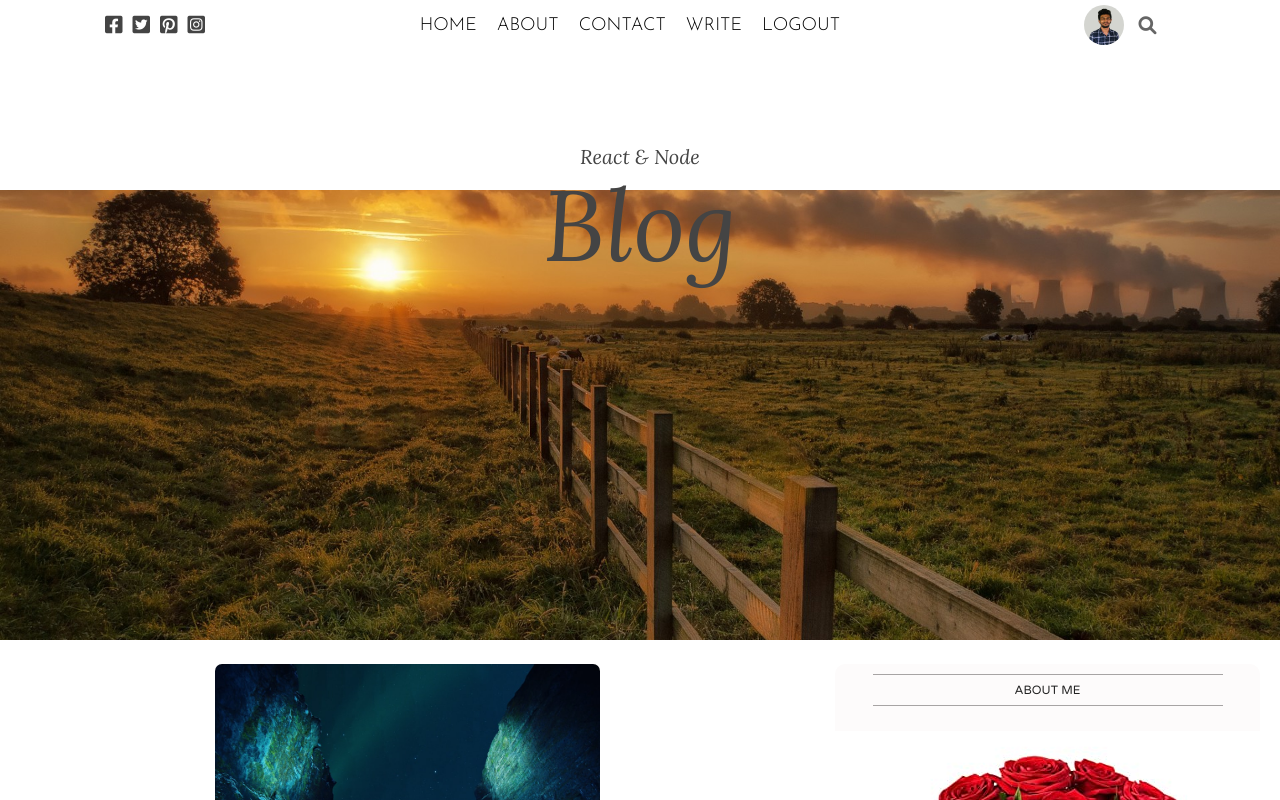
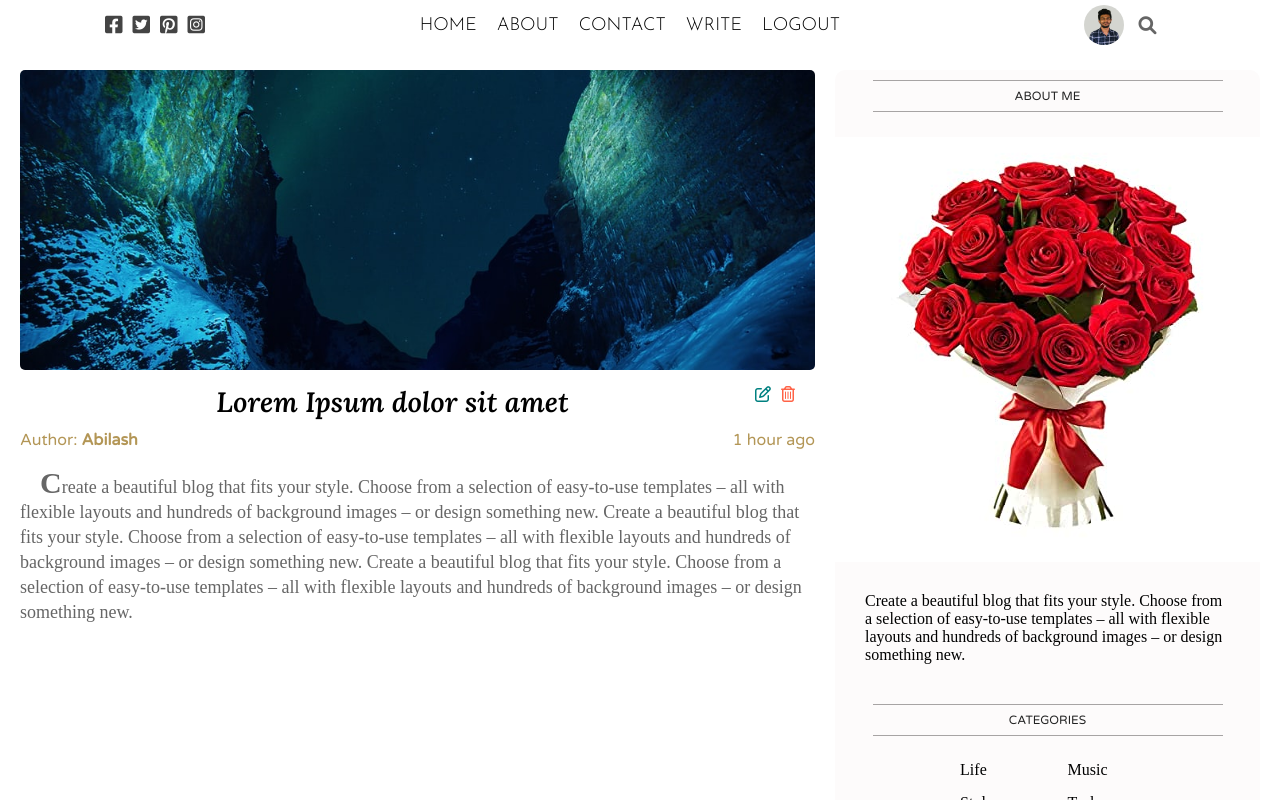
Before and after one commit to RavindranAbilash/Blog, a React (Create React App) app: page / in a window 1280 px wide. Shown: the top 800 px of the page. Built offline with nearby package versions, Linux system fonts and the light colour scheme.

Commit message:
singlepost done

```diff
--- a/src/App.js
+++ b/src/App.js
@@ -1,5 +1,6 @@
 import Topbar from "./components/topbar/Topbar";
 import Home from "./pages/home/Home";
+import Single from "./pages/single/Single";
 
 
 
@@ -7,7 +8,7 @@ function App() {
   return (
     <>
       <Topbar/>
-       <Home/>
+       <Single/>
     </>
   );
 }
--- /dev/null
+++ b/src/components/singlePost/SinglePost.jsx
@@ -0,0 +1,46 @@
+import './singlePost.css'
+
+import PostImg from '../../Image/post1.jpg'
+
+const SinglePost=()=>{
+    return(
+        <div className="singlePost">
+            <div className="singlePostWrapper">
+                <img
+                    src={PostImg}
+                    alt="singlepost"
+                    className="singlePostImg"/>
+                <h1 className="singlePostTitle">
+                    Lorem Ipsum dolor sit amet
+                    <div className="singlePostEdit">
+                        <i className="singlePostIcon far fa-edit"></i>
+                        <i className="singlePostIcon far fa-trash-alt"></i>
+                    </div>
+                </h1>
+                <div className="singlePostInfo">
+                    <span className="singlePostAuthor">Author: <b>Abilash</b></span>
+                    <span className="singlePostDate">1 hour ago</span>
+                </div>
+                <p className="singlePostDesc">
+                    Create a beautiful blog
+                    that fits your style. Choose from a selection
+                    of easy-to-use templates – all with flexible
+                    layouts and hundreds of background images – or
+                    design something new.
+                    Create a beautiful blog
+                    that fits your style. Choose from a selection
+                    of easy-to-use templates – all with flexible
+                    layouts and hundreds of background images – or
+                    design something new.
+                    Create a beautiful blog
+                    that fits your style. Choose from a selection
+                    of easy-to-use templates – all with flexible
+                    layouts and hundreds of background images – or
+                    design something new.
+                </p>
+            </div>
+        </div>
+    )
+}
+
+export default SinglePost;
--- /dev/null
+++ b/src/components/singlePost/singlePost.css
@@ -0,0 +1,56 @@
+.singlePost{
+    flex: 9;
+}
+
+.singlePostWrapper{
+    padding: 20px 0 20px 20px;
+}
+.singlePostImg{
+    width: 100%;
+    height: 300px;
+    border-radius: 5px;
+    object-fit: cover;
+}
+
+.singlePostTitle{
+    text-align: center;
+    margin: 10px;
+    font-family: 'Lora', serif;
+    font-size: 28px;
+}
+.singlePostEdit{
+    float: right;
+    font-size: 16px;
+}
+
+.singlePostIcon{
+    margin-right: 10px;
+    cursor: pointer;
+}
+.singlePostIcon:first-child{
+    color: teal;
+}
+.singlePostIcon:last-child{
+    color: tomato;
+}
+
+.singlePostInfo{
+    margin-bottom: 20px;
+    display: flex;
+    justify-content: space-between;
+    font-size: 16px;
+    color: #b39656;
+    font-family: 'Varela Round', sans-serif;
+
+}
+
+.singlePostDesc{
+    color: #666;
+    font-size: 18px;
+    line-height: 25px;
+}
+.singlePostDesc:first-letter{
+    margin-left: 20px;
+    font-size: 30px;
+    font-weight: 600;
+}
--- /dev/null
+++ b/src/pages/single/Single.jsx
@@ -0,0 +1,15 @@
+import './single.css'
+import Sidebar from "../../components/sidebar/Sidebar";
+import SinglePost from "../../components/singlePost/SinglePost";
+
+
+const Single=()=>{
+    return(
+        <div className="single">
+            <SinglePost/>
+            <Sidebar/>
+        </div>
+    )
+}
+
+export default Single;
--- /dev/null
+++ b/src/pages/single/single.css
@@ -0,0 +1,3 @@
+.single{
+    display: flex;
+}
```
